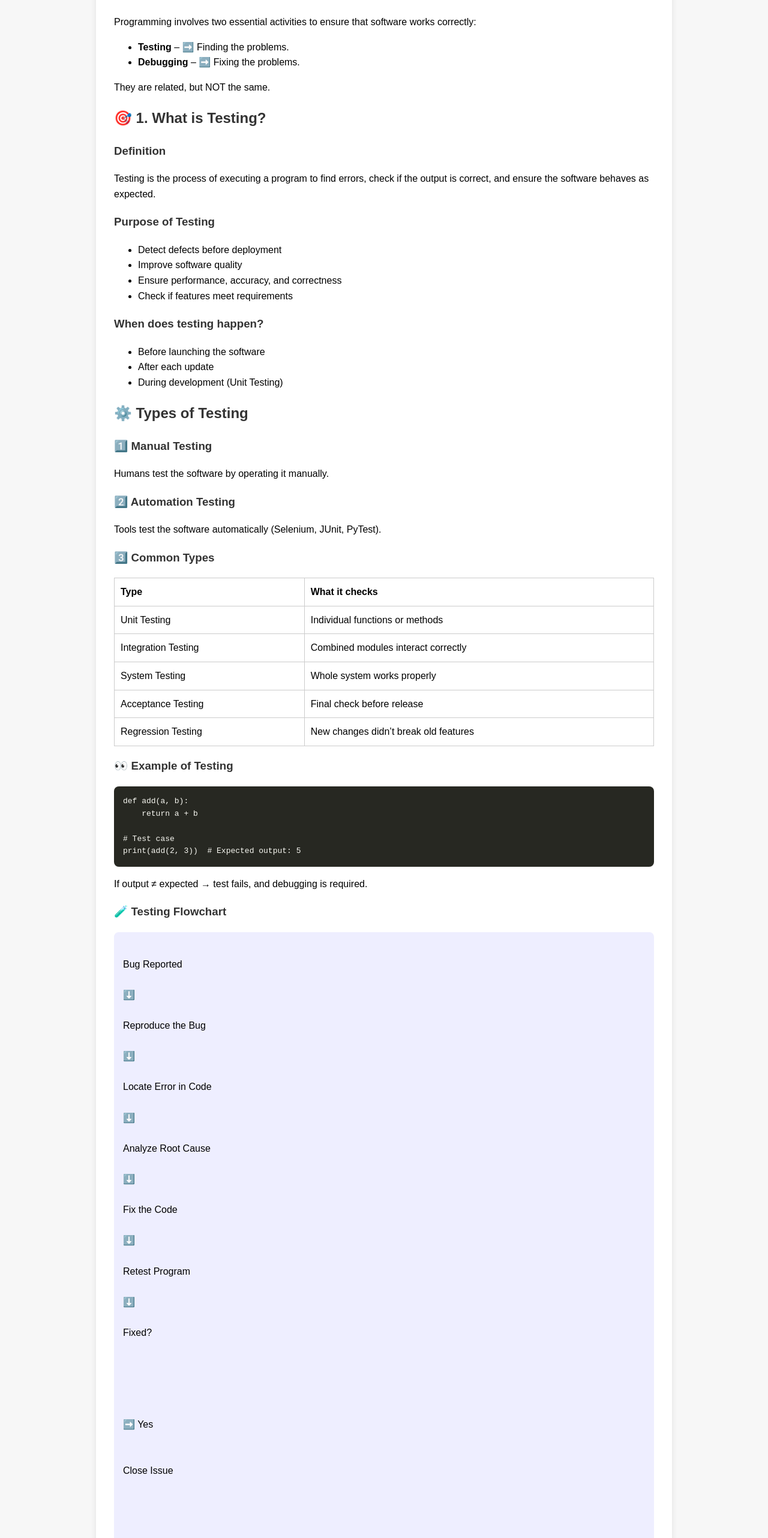
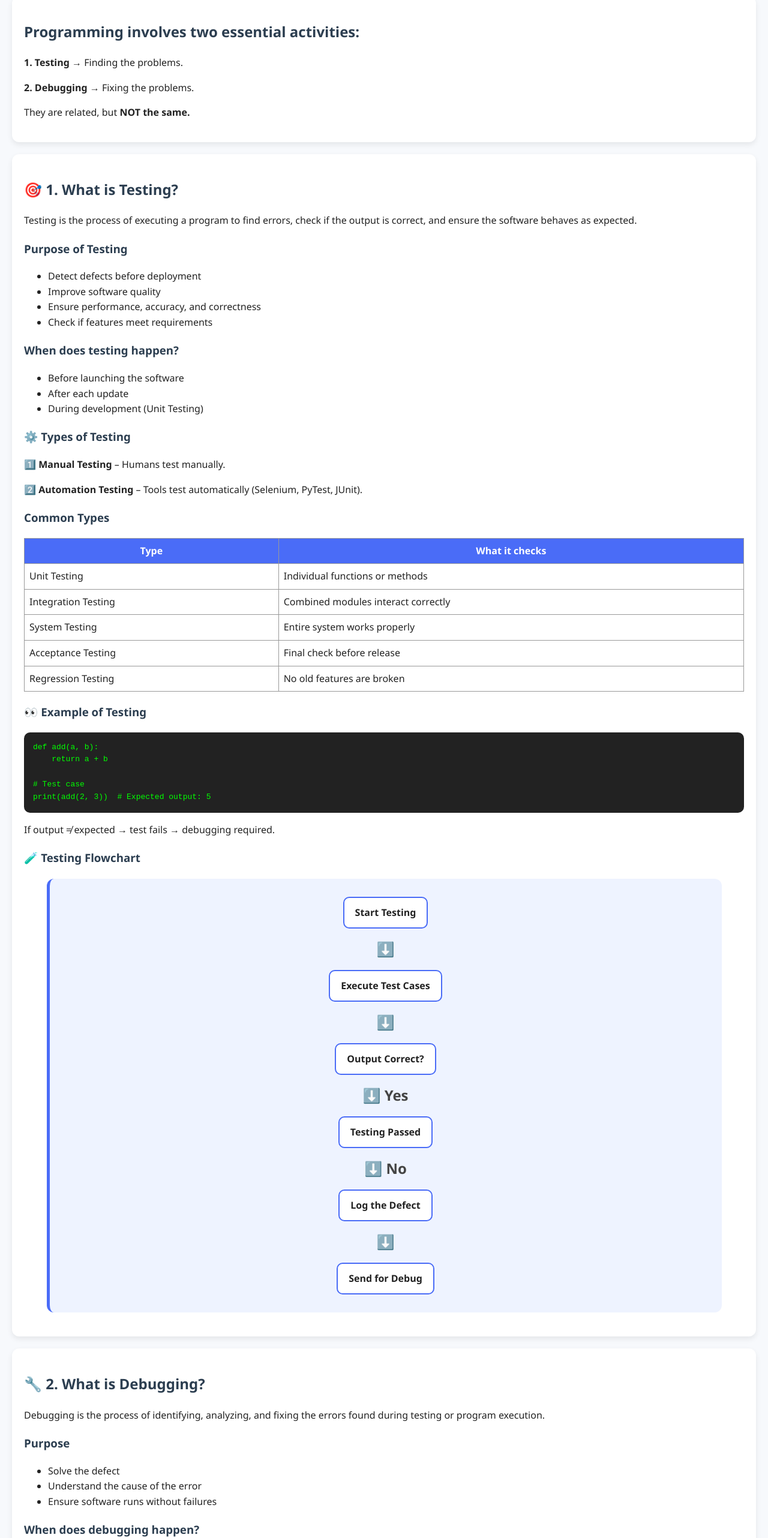
Before and after one commit to Itsabhirajurs/IPL-presentation, a plain HTML site: page index.html in a window 1280 px wide. Shown: the part 120-2684 px from the top of the page at 60% size. Drawn offline with Linux system fonts and the light colour scheme.

Commit message:
Revise index.html for improved layout and design
Updated the HTML structure and styling for better presentation and readability.

```diff
--- a/index.html
+++ b/index.html
@@ -1,75 +1,105 @@
 <!DOCTYPE html>
 <html lang="en">
 <head>
-    <meta charset="UTF-8" />
-    <meta name="viewport" content="width=device-width, initial-scale=1.0" />
-    <title>Testing and Debugging in Programming</title>
+<meta charset="UTF-8">
+<meta name="viewport" content="width=device-width, initial-scale=1.0">
+<title>Testing & Debugging in Programming</title>
+
 <style>
     body {
-            font-family: Arial, sans-serif;
-            background: #f7f7f7;
+        font-family: "Segoe UI", Arial, sans-serif;
+        background: #f7f9fc;
         margin: 0;
         padding: 20px;
         line-height: 1.6;
+        color: #222;
     }
-        .container {
-            max-width: 900px;
-            margin: auto;
+
+    h1, h2, h3 {
+        color: #2c3e50;
+    }
+
+    .section {
+        background: #ffffff;
+        padding: 20px;
+        margin: 20px 0;
+        border-radius: 12px;
+        box-shadow: 0 4px 10px rgba(0,0,0,0.08);
+    }
+
+    .flowchart {
+        margin: 20px auto;
+        padding: 20px;
+        background: #eef3ff;
+        border-radius: 12px;
+        width: 90%;
+        text-align: center;
+        border-left: 5px solid #4a6cf7;
+    }
+
+    .box {
+        display: inline-block;
+        padding: 12px 18px;
+        background: white;
+        border: 2px solid #4a6cf7;
+        border-radius: 10px;
+        margin: 10px;
+        font-weight: bold;
+    }
+
+    .arrow {
+        font-size: 24px;
+        font-weight: bold;
+        margin: 5px 0;
+        color: #444;
+        display: block;
+    }
+
+    table {
+        border-collapse: collapse;
+        width: 100%;
+        margin-top: 10px;
+    }
+
+    table, th, td {
+        border: 1px solid #999;
+    }
+
+    th {
+        background: #4a6cf7;
+        color: #fff;
+        padding: 8px;
+    }
+
+    td {
+        padding: 8px;
         background: #fff;
-            padding: 30px;
+    }
+
+    pre {
+        background: #222;
+        color: #0f0;
+        padding: 15px;
         border-radius: 10px;
-            box-shadow: 0 4px 10px rgba(0,0,0,0.1);
-        }
-        h1, h2, h3 {
-            color: #333;
-        }
-        .section {
-            margin-bottom: 30px;
-        }
-        pre {
-            background: #272822;
-            color: #f8f8f2;
-            padding: 15px;
-            border-radius: 8px;
         overflow-x: auto;
     }
-        table {
-            width: 100%;
-            border-collapse: collapse;
-            margin-top: 10px;
-        }
-        table, th, td {
-            border: 1px solid #ccc;
-        }
-        th, td {
-            padding: 10px;
-            text-align: left;
-        }
-        .flowchart {
-            white-space: pre;
-            background: #eef;
-            padding: 15px;
-            border-radius: 8px;
-            overflow-x: auto;
-        }
-        ul {
-            margin-top: 5px;
-        }
+
 </style>
 </head>
+
 <body>
-    <div class="container">
+
 <h1>✅ Testing and Debugging in Programming</h1>
-        <p>Programming involves two essential activities to ensure that software works correctly:</p>
-        <ul>
-            <li><strong>Testing</strong> – ➡️ Finding the problems.</li>
-            <li><strong>Debugging</strong> – ➡️ Fixing the problems.</li>
-        </ul>
-        <p>They are related, but NOT the same.</p>
+
+<div class="section">
+<h2>Programming involves two essential activities:</h2>
+<p><b>1. Testing</b> → Finding the problems.</p>
+<p><b>2. Debugging</b> → Fixing the problems.</p>
+<p>They are related, but <b>NOT the same.</b></p>
+</div>
 
 <div class="section">
 <h2>🎯 1. What is Testing?</h2>
-            <h3>Definition</h3>
 <p>Testing is the process of executing a program to find errors, check if the output is correct, and ensure the software behaves as expected.</p>
 
 <h3>Purpose of Testing</h3>
@@ -87,91 +117,177 @@
 <li>During development (Unit Testing)</li>
 </ul>
 
-            <h2>⚙️ Types of Testing</h2>
-            <h3>1️⃣ Manual Testing</h3>
-            <p>Humans test the software by operating it manually.</p>
+<h3>⚙️ Types of Testing</h3>
 
-            <h3>2️⃣ Automation Testing</h3>
-            <p>Tools test the software automatically (Selenium, JUnit, PyTest).</p>
+<p><b>1️⃣ Manual Testing</b> – Humans test manually.</p>
+<p><b>2️⃣ Automation Testing</b> – Tools test automatically (Selenium, PyTest, JUnit).</p>
 
-            <h3>3️⃣ Common Types</h3>
+<h3>Common Types</h3>
 <table>
 <tr><th>Type</th><th>What it checks</th></tr>
 <tr><td>Unit Testing</td><td>Individual functions or methods</td></tr>
 <tr><td>Integration Testing</td><td>Combined modules interact correctly</td></tr>
-                <tr><td>System Testing</td><td>Whole system works properly</td></tr>
+<tr><td>System Testing</td><td>Entire system works properly</td></tr>
 <tr><td>Acceptance Testing</td><td>Final check before release</td></tr>
-                <tr><td>Regression Testing</td><td>New changes didn’t break old features</td></tr>
+<tr><td>Regression Testing</td><td>No old features are broken</td></tr>
 </table>
 
 <h3>👀 Example of Testing</h3>
-            <pre>def add(a, b):
+
+<pre>
+def add(a, b):
     return a + b
 
 # Test case
-print(add(2, 3))  # Expected output: 5</pre>
-            <p>If output ≠ expected → test fails, and debugging is required.</p>
+print(add(2, 3))  # Expected output: 5
+</pre>
+
+<p>If output ≠ expected → test fails → debugging required.</p>
 
 <h3>🧪 Testing Flowchart</h3>
+
 <div class="flowchart">
-<div class="flow-box">Bug Reported</div>
-<div class="arrow">⬇️</div>
-<div class="flow-box">Reproduce the Bug</div>
-<div class="arrow">⬇️</div>
-<div class="flow-box">Locate Error in Code</div>
-<div class="arrow">⬇️</div>
-<div class="flow-box">Analyze Root Cause</div>
-<div class="arrow">⬇️</div>
-<div class="flow-box">Fix the Code</div>
-<div class="arrow">⬇️</div>
-<div class="flow-box">Retest Program</div>
-<div class="arrow">⬇️</div>
-<div class="flow-box">Fixed?</div>
-<div class="split">
-    <div>
-        <div class="arrow">➡️ Yes</div>
-        <div class="flow-box">Close Issue</div>
-    </div>
-    <div>
-        <div class="arrow">➡️ No</div>
-        <div class="flow-box">Repeat Debugging</div>
+    <div class="box">Start Testing</div>
+    <span class="arrow">⬇️</span>
+
+    <div class="box">Execute Test Cases</div>
+    <span class="arrow">⬇️</span>
+
+    <div class="box">Output Correct?</div>
+
+    <span class="arrow">⬇️ Yes</span>
+    <div class="box">Testing Passed</div>
+
+    <span class="arrow">⬇️ No</span>
+    <div class="box">Log the Defect</div>
+    <span class="arrow">⬇️</span>
+    <div class="box">Send for Debug</div>
 </div>
 </div>
-</div>ble>
+
+<div class="section">
+<h2>🔧 2. What is Debugging?</h2>
+<p>Debugging is the process of identifying, analyzing, and fixing the errors found during testing or program execution.</p>
+
+<h3>Purpose</h3>
+<ul>
+<li>Solve the defect</li>
+<li>Understand the cause of the error</li>
+<li>Ensure software runs without failures</li>
+</ul>
+
+<h3>When does debugging happen?</h3>
+<ul>
+<li>After a failed test</li>
+<li>When a program crashes</li>
+<li>Unexpected or wrong output appears</li>
+</ul>
+
+<h3>🔍 Debugging Steps</h3>
+<ul>
+<li>Identify the bug</li>
+<li>Reproduce the error</li>
+<li>Locate the source line</li>
+<li>Analyze the cause</li>
+<li>Fix the code</li>
+<li>Retest</li>
+<li>Confirm the fix</li>
+</ul>
+
+<h3>🧰 Debugging Techniques</h3>
+<table>
+<tr><th>Technique</th><th>Description</th></tr>
+<tr><td>Print statements</td><td>Check values step-by-step</td></tr>
+<tr><td>Debugger Tools</td><td>Breakpoints, step-into, variable watch</td></tr>
+<tr><td>Code Review</td><td>Manual checking</td></tr>
+<tr><td>Rubber Duck Debugging</td><td>Explain code to a toy/person</td></tr>
+<tr><td>Logging</td><td>Record program events</td></tr>
+</table>
+
+<h3>🐞 Debugging Example</h3>
+
+<pre>
+x = 10
+y = 0
+print(x / y)  # Error: Division by zero
+
+# Debugging Fix
+if y != 0:
+    print(x / y)
+else:
+    print("Cannot divide by zero")
+</pre>
+
+<h3>🪲 Debugging Flowchart</h3>
+
+<div class="flowchart">
+
+    <div class="box">Bug Reported</div>
+    <span class="arrow">⬇️</span>
+
+    <div class="box">Reproduce Bug</div>
+    <span class="arrow">⬇️</span>
+
+    <div class="box">Locate Error</div>
+    <span class="arrow">⬇️</span>
+
+    <div class="box">Analyze Root Cause</div>
+    <span class="arrow">⬇️</span>
+
+    <div class="box">Fix the Code</div>
+    <span class="arrow">⬇️</span>
+
+    <div class="box">Retest Program</div>
+    <span class="arrow">⬇️</span>
+
+    <div class="box">Fixed?</div>
+
+    <span class="arrow">⬇️ Yes</span>
+    <div class="box">Close Issue</div>
+
+    <span class="arrow">⬇️ No</span>
+    <div class="box">Repeat Debugging</div>
+</div>
+</div>
+
+<div class="section">
+<h2>🆚 Difference Between Testing and Debugging</h2>
+
+<table>
 <tr><th>Feature</th><th>Testing</th><th>Debugging</th></tr>
 <tr><td>Meaning</td><td>Finding defects</td><td>Fixing defects</td></tr>
-                <tr><td>Who does it?</td><td>Testers / QA</td><td>Developers</td></tr>
+<tr><td>Who performs?</td><td>Testers / QA</td><td>Developers</td></tr>
 <tr><td>Goal</td><td>Check correctness</td><td>Correct incorrectness</td></tr>
-                <tr><td>Focus</td><td>Output</td><td>Code (logic & flow)</td></tr>
-                <tr><td>Time</td><td>Before release</td><td>Any time a bug is found</td></tr>
+<tr><td>Focus</td><td>Output</td><td>Logic & flow</td></tr>
+<tr><td>Time</td><td>Before release</td><td>Whenever bugs appear</td></tr>
 </table>
 </div>
 
 <div class="section">
 <h2>🌍 Real-Life Analogy</h2>
-            <p><strong>Testing</strong> = Taking your car for inspection to find problems.</p>
-            <p><strong>Debugging</strong> = Mechanic repairing the issues found.</p>
-            <p>Both are necessary to make the car (software) run smoothly.</p>
+<p><b>Testing</b> = Taking your car for inspection.</p>
+<p><b>Debugging</b> = Mechanic repairing the issue found.</p>
 </div>
 
 <div class="section">
 <h2>💡 Applications & Usage</h2>
+
 <h3>Testing</h3>
 <ul>
-                <li>Ensuring new apps work on all devices</li>
+<li>Testing apps on various devices</li>
 <li>Checking online payment systems</li>
-                <li>Validating database operations</li>
-                <li>Verifying AI/ML model outputs</li>
+<li>Validating databases</li>
+<li>Verifying ML model outputs</li>
 </ul>
 
 <h3>Debugging</h3>
 <ul>
 <li>Fixing website crashes</li>
-                <li>Solving mobile app bugs</li>
-                <li>Handling server errors</li>
-                <li>Fixing incorrect ML predictions</li>
+<li>Mobile app bug fixes</li>
+<li>Server error handling</li>
+<li>Fixing wrong ML predictions</li>
 </ul>
 </div>
-    </div>
+
 </body>
 </html>
```
Lines whose indentation alone changed are shown as unchanged.
